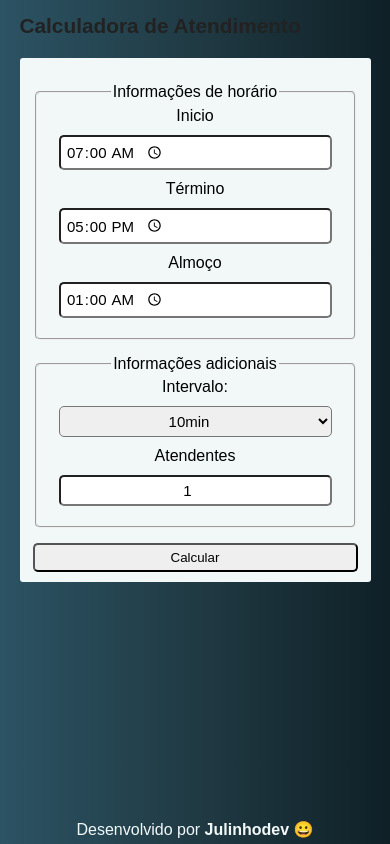
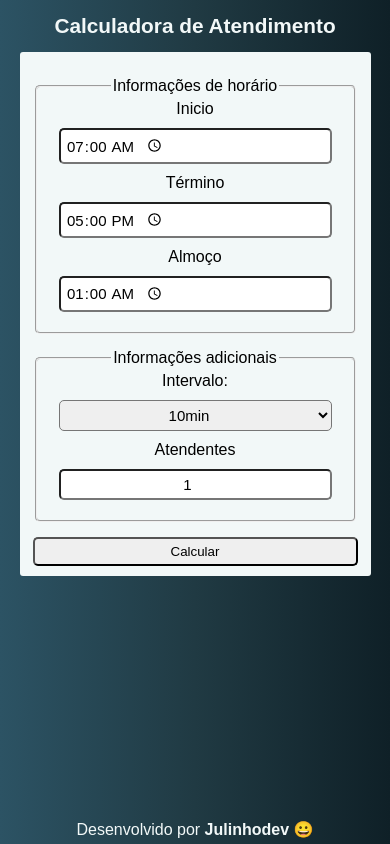
Before and after one commit to julinhodev/calculate-service, a plain HTML site: page index.html in a window 390 px wide. Drawn offline with Linux system fonts and the light colour scheme.

Commit message:
Fixando bug na responsividade
Fixando bug na responsividade

```diff
--- a/assets/css/style.css
+++ b/assets/css/style.css
@@ -16,7 +16,6 @@ body {
 }
 
 div.container {
-    margin-top: 20px;
     display: flex;
     justify-content: center;
     background-color: rgb(242, 248, 248);
@@ -29,8 +28,9 @@ form {
 }
 
 h1 {
-    color: #222;
+    color: rgb(242, 248, 248);
     font-size: 1.5rem;
+    text-align: center;
 }
 
 fieldset {
```
